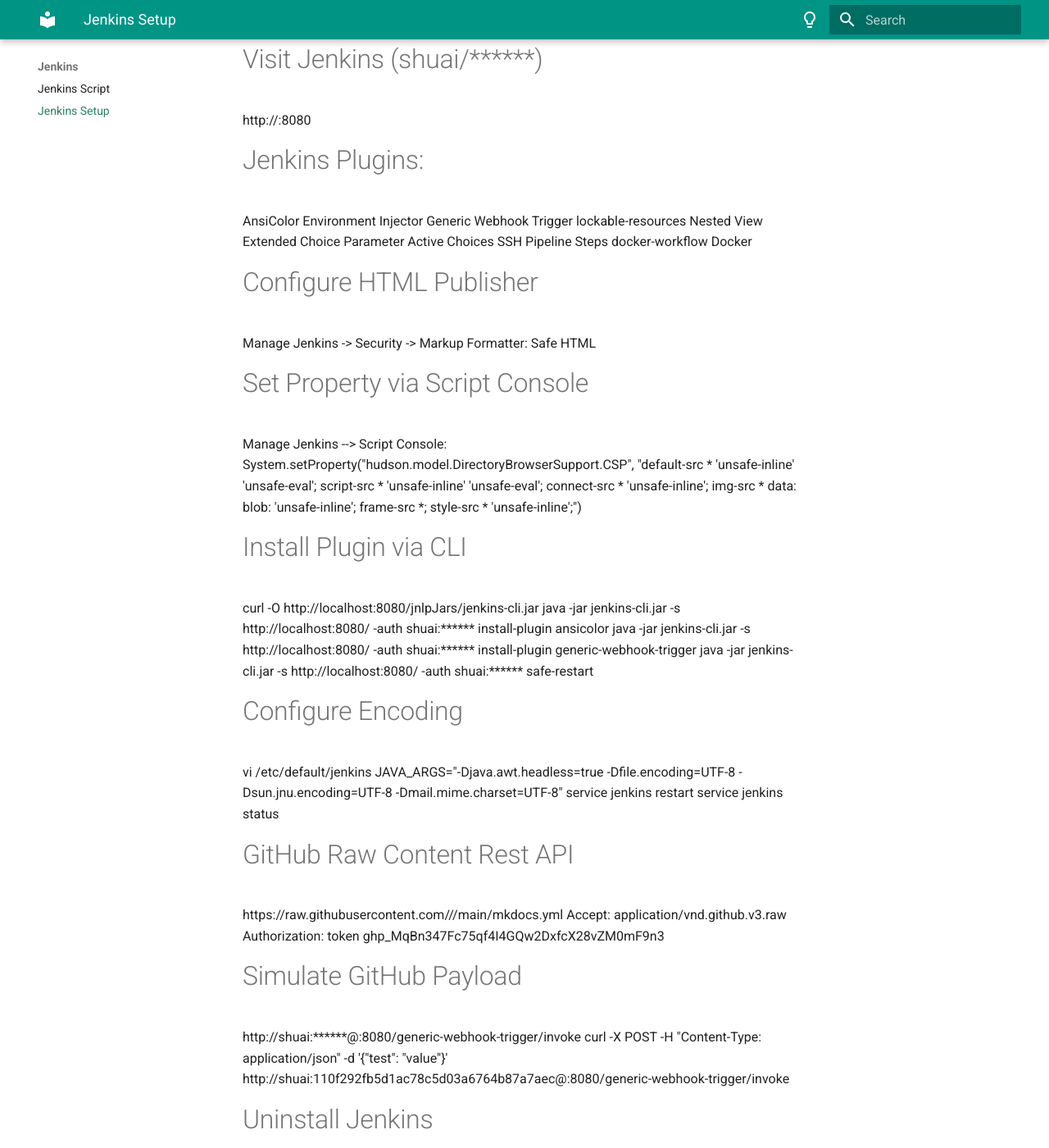
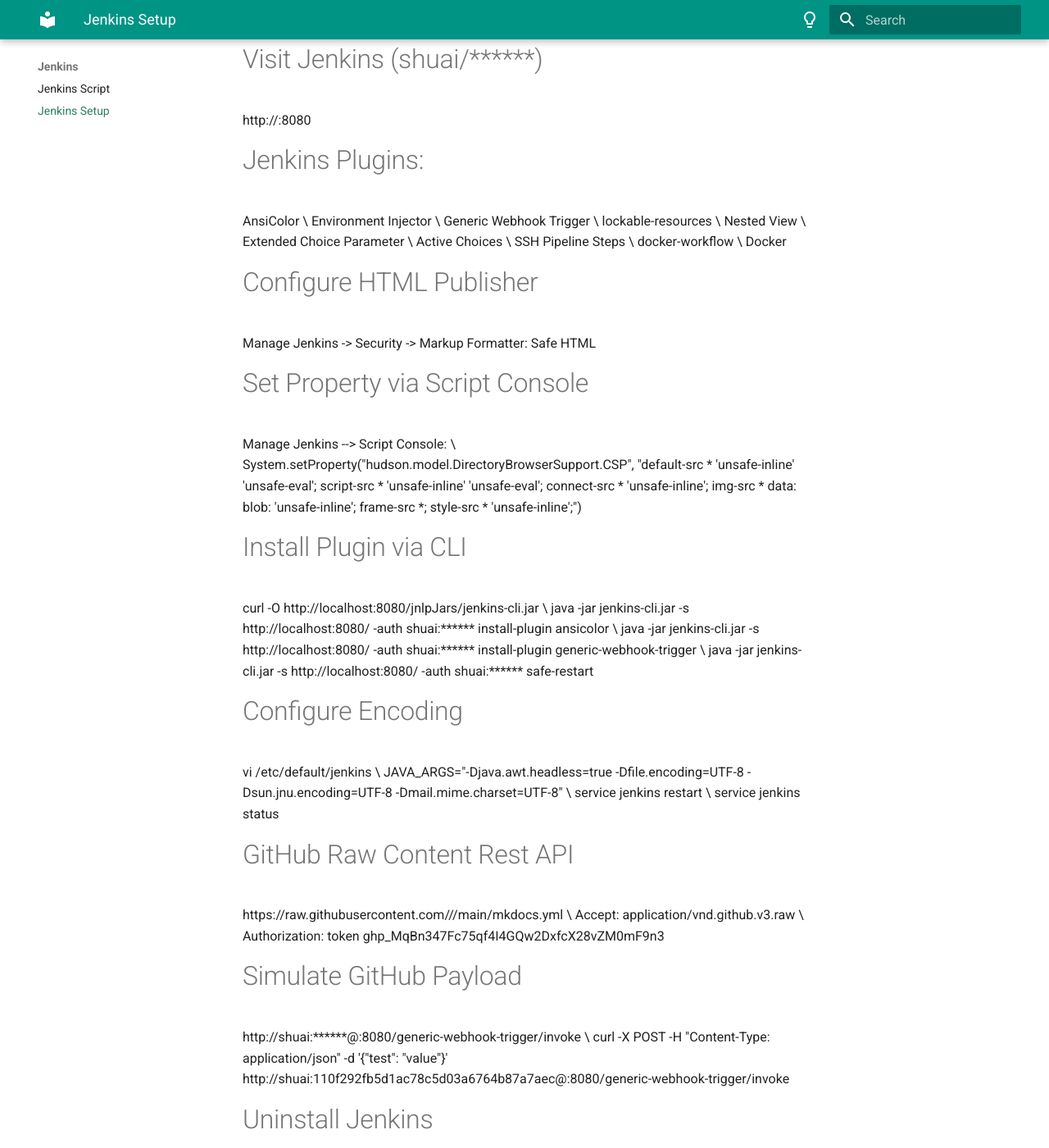
Before and after one commit to zhouushe/notes, an MkDocs documentation site: the page built from docs/jenkins_setup.md, in a window 1280 px wide and 1400 px high, scrolled down 977 px. Shown: the whole window at 82% size. Built offline with MkDocs 1.6.1 and Material for MkDocs 9.7.7, drawn with Linux system fonts in a browser that asks for light colours; some of the changed text lies outside the part shown.

Commit message:
Update jenkins_setup.md

```diff
--- a/docs/jenkins_setup.md
+++ b/docs/jenkins_setup.md
@@ -1,15 +1,15 @@
 # Add a Jenkins apt repository entry
-curl https://pkg.jenkins.io/debian/jenkins.io-2026.key -o /etc/apt/keyrings/jenkins-keyring.asc
+curl https://pkg.jenkins.io/debian/jenkins.io-2026.key -o /etc/apt/keyrings/jenkins-keyring.asc \
 echo "deb [signed-by=/etc/apt/keyrings/jenkins-keyring.asc]" https://pkg.jenkins.io/debian binary/ | sudo tee /etc/apt/sources.list.d/jenkins.list > /dev/null
 
 # Install JDK and Jenkins
-sudo apt-get update
-sudo apt-get install fontconfig openjdk-21-jre (sudo apt install openjdk-21-jdk)
+sudo apt-get update \
+sudo apt-get install fontconfig openjdk-21-jre (sudo apt install openjdk-21-jdk) \
 sudo apt-get install jenkins
 
 # Configure Jenkins Service
-sudo systemctl start jenkins   # Start Jenkins service
-sudo systemctl enable jenkins  # Enable automatic startup on boot
+sudo systemctl start jenkins   # Start Jenkins service \
+sudo systemctl enable jenkins  # Enable automatic startup on boot \
 sudo systemctl status jenkins  # Check the service status
 
 # Check Jenkins Port
@@ -25,46 +25,46 @@
 http://<jenkins-server>:8080
 
 # Jenkins Plugins:
-AnsiColor
-Environment Injector
-Generic Webhook Trigger
-lockable-resources
-Nested View
-Extended Choice Parameter
-Active Choices
-SSH Pipeline Steps
-docker-workflow
+AnsiColor \
+Environment Injector \
+Generic Webhook Trigger \
+lockable-resources \
+Nested View \
+Extended Choice Parameter \
+Active Choices \
+SSH Pipeline Steps \
+docker-workflow \
 Docker
 
 # Configure HTML Publisher
 Manage Jenkins -> Security -> Markup Formatter: Safe HTML
 
 # Set Property via Script Console
-Manage Jenkins --> Script Console:
+Manage Jenkins --> Script Console: \
 System.setProperty("hudson.model.DirectoryBrowserSupport.CSP", "default-src * 'unsafe-inline' 'unsafe-eval'; script-src * 'unsafe-inline' 'unsafe-eval'; connect-src * 'unsafe-inline'; img-src * data: blob: 'unsafe-inline'; frame-src *; style-src * 'unsafe-inline';")
 
 # Install Plugin via CLI
-curl -O http://localhost:8080/jnlpJars/jenkins-cli.jar
-java -jar jenkins-cli.jar -s http://localhost:8080/ -auth shuai:****** install-plugin ansicolor
-java -jar jenkins-cli.jar -s http://localhost:8080/ -auth shuai:****** install-plugin generic-webhook-trigger
+curl -O http://localhost:8080/jnlpJars/jenkins-cli.jar \
+java -jar jenkins-cli.jar -s http://localhost:8080/ -auth shuai:****** install-plugin ansicolor \
+java -jar jenkins-cli.jar -s http://localhost:8080/ -auth shuai:****** install-plugin generic-webhook-trigger \
 java -jar jenkins-cli.jar -s http://localhost:8080/ -auth shuai:****** safe-restart
 
 # Configure Encoding
-vi /etc/default/jenkins
-JAVA_ARGS="-Djava.awt.headless=true -Dfile.encoding=UTF-8 -Dsun.jnu.encoding=UTF-8 -Dmail.mime.charset=UTF-8"
-service jenkins restart
+vi /etc/default/jenkins \
+JAVA_ARGS="-Djava.awt.headless=true -Dfile.encoding=UTF-8 -Dsun.jnu.encoding=UTF-8 -Dmail.mime.charset=UTF-8" \
+service jenkins restart \
 service jenkins status
 
 # GitHub Raw Content Rest API
-https://raw.githubusercontent.com/<owner>/<repo>/main/mkdocs.yml
-Accept: application/vnd.github.v3.raw
+https://raw.githubusercontent.com/<owner>/<repo>/main/mkdocs.yml \
+Accept: application/vnd.github.v3.raw \
 Authorization: token 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
 
 # Simulate GitHub Payload
-http://shuai:******@<jenkins-server>:8080/generic-webhook-trigger/invoke
+http://shuai:******@<jenkins-server>:8080/generic-webhook-trigger/invoke \
 curl -X POST -H "Content-Type: application/json" -d '{"test": "value"}' http://shuai:110f292fb5d1ac78c5d03a6764b87a7aec@<jenkins-server>:8080/generic-webhook-trigger/invoke
 
 # Uninstall Jenkins
-sudo systemctl stop jenkins
-sudo apt remove --purge jenkins
+sudo systemctl stop jenkins \
+sudo apt remove --purge jenkins \
 sudo rm -rf /var/lib/jenkins
```
